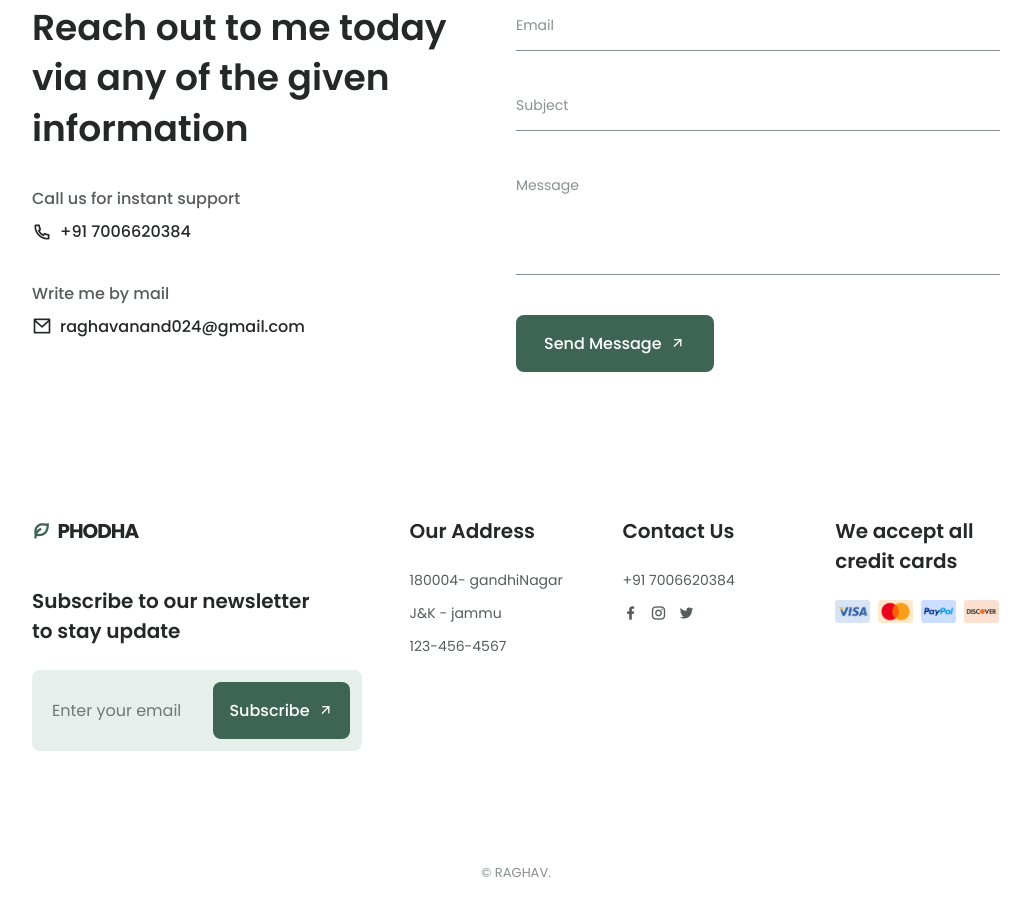
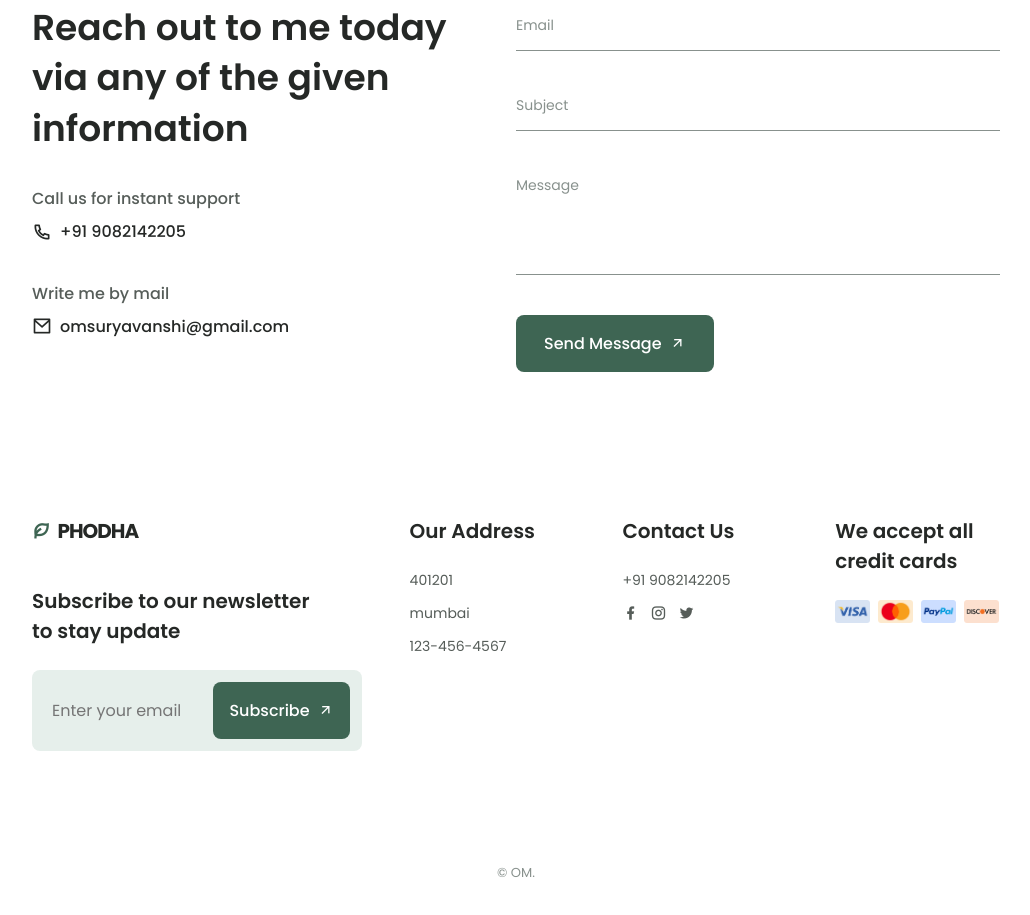
Before and after one commit to OMVSURYAVANSHI/PRODIGY_WD-01, a plain HTML site: page index.html in a window 1280 px wide. Shown: the part 3658-4573 px from the top of the page, without its empty margins (124-1154 px from the left). Drawn offline with nearby package versions, Linux system fonts and the light colour scheme.

Commit message:
Update index.html

```diff
--- a/index.html
+++ b/index.html
@@ -406,7 +406,7 @@
                 <h3 class="contact__subtitle">Call us for instant support</h3>
                 <span class="contact__description">
                   <i class="ri-phone-line contact__icon"></i>
-                  +91 7006620384
+                  +91 9082142205
                 </span>
               </div>
 
@@ -414,7 +414,7 @@
                 <h3 class="contact__subtitle">Write me by mail</h3>
                 <span class="contact__description">
                   <i class="ri-mail-line contact__icon"></i>
-                  raghavanand024@gmail.com
+                  omsuryavanshi@gmail.com
                 </span>
               </div>
             </div>
@@ -482,8 +482,8 @@
           <h3 class="footer__title">Our Address</h3>
 
           <ul class="footer__data">
-            <li class="footer__information">180004- gandhiNagar</li>
-            <li class="footer__information">J&K - jammu</li>
+            <li class="footer__information">401201</li>
+            <li class="footer__information">mumbai</li>
             <li class="footer__information">123-456-4567</li>
           </ul>
         </div>
@@ -492,7 +492,7 @@
           <h3 class="footer__title">Contact Us</h3>
 
           <ul class="footer__data">
-            <li class="footer__information">+91 7006620384</li>
+            <li class="footer__information">+91 9082142205</li>
 
             <div class="footer__social">
               <a href="https://www.facebook.com/" class="footer__social-link">
@@ -520,7 +520,7 @@
         </div>
       </div>
 
-      <p class="footer__copy">&#169; RAGHAV.</p>
+      <p class="footer__copy">&#169; OM.</p>
     </footer>
 
     <!--scorll up button-->
```
